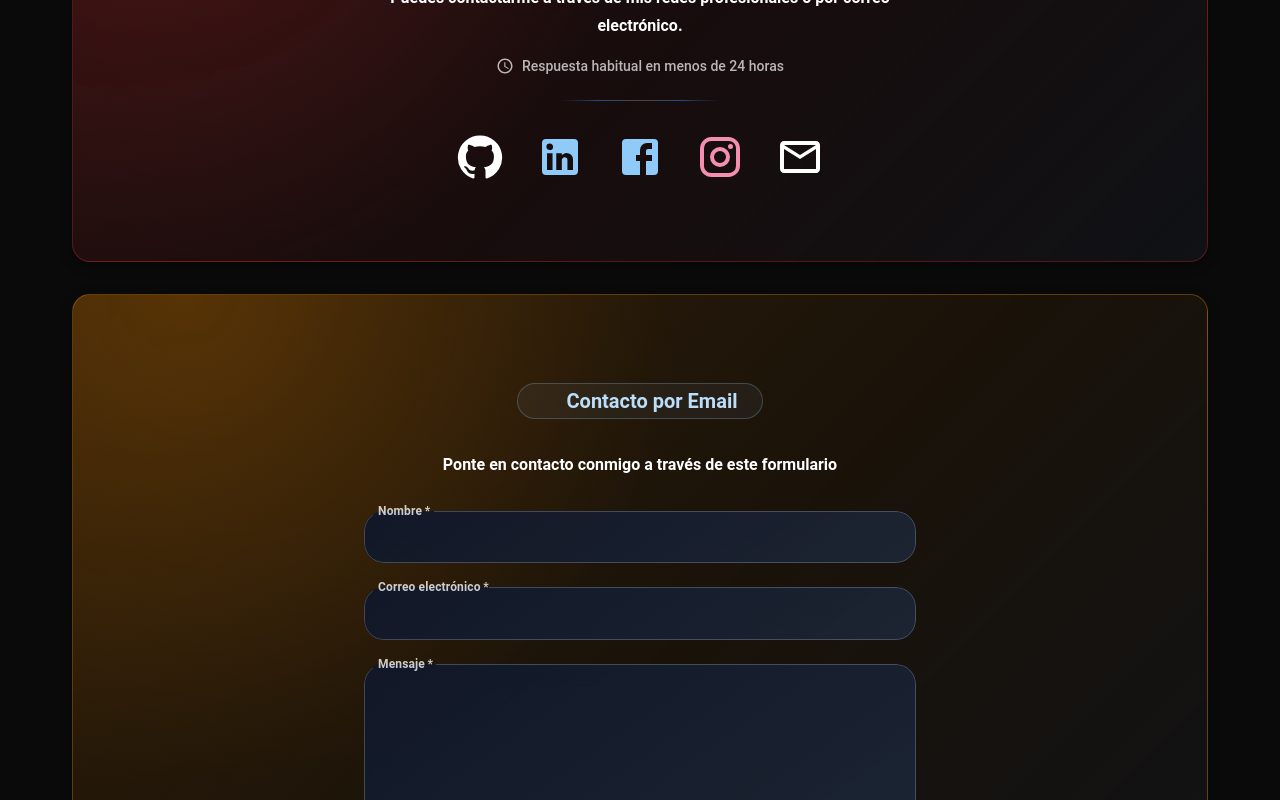
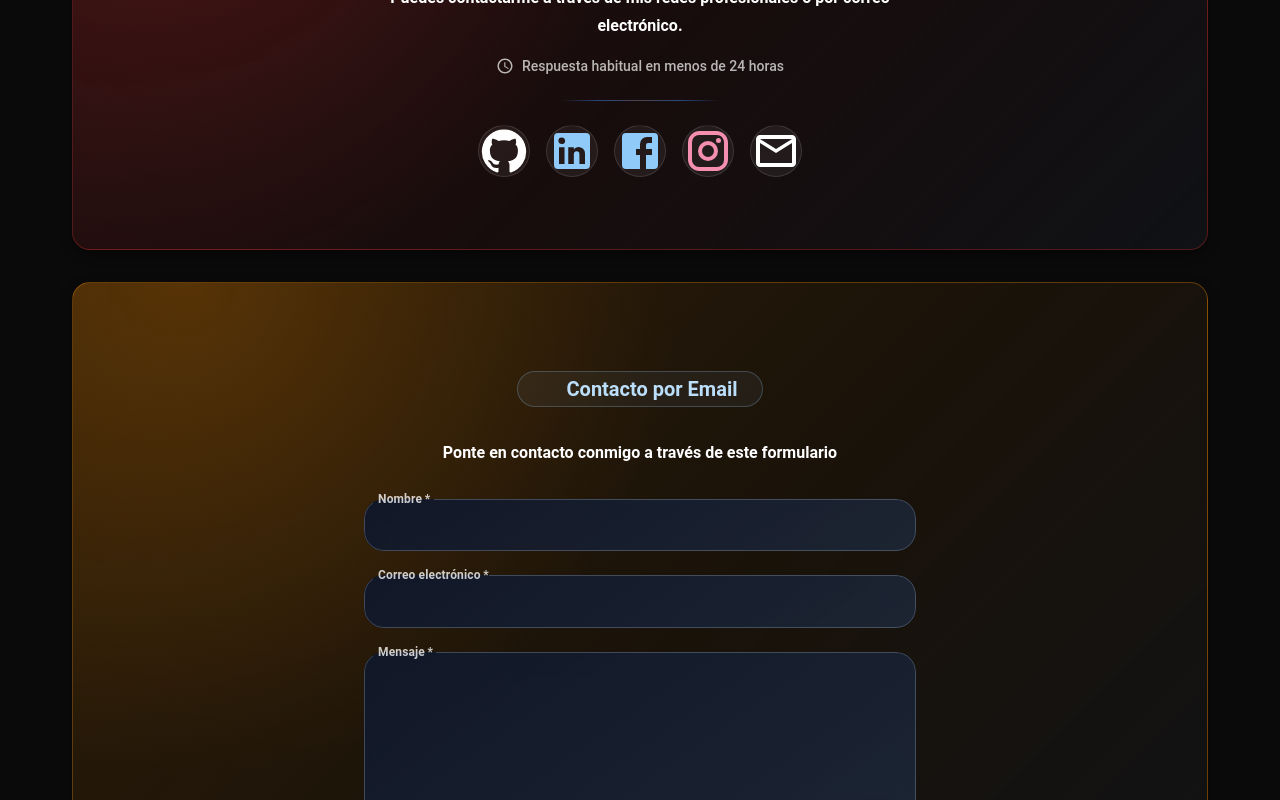
Before and after one commit to Patogol35/jorgito, a React (Vite) app: page / in a window 1280 px wide. Shown: the part 3460-4260 px from the top of the page. Built offline with nearby package versions, Linux system fonts and the light colour scheme; some icons are missing.

Commit message:
Update SocialLinks.jsx

```diff
--- a/src/components/SocialLinks.jsx
+++ b/src/components/SocialLinks.jsx
@@ -21,13 +21,49 @@ export default function SocialLinks({ socialLinks, size = "30px", animated = tru
   target="_blank"
   rel="noopener"
   sx={{
+    position: "relative",
+    width: 52,
+    height: 52,
+    borderRadius: "50%",
+    background: "rgba(255,255,255,0.06)",
+    border: "1px solid rgba(255,255,255,0.12)",
+    transition: "all 0.3s ease",
+
     "&:hover": {
-                backgroundColor: "transparent",
-                transform: animated ? "scale(1.2)" : "none",
+      background: "rgba(255,255,255,0.12)",
+      transform: animated ? "translateY(-5px) scale(1.08)" : "translateY(-5px)",
+      boxShadow: `0 8px 20px ${s.color}55`,
+      border: `1px solid ${s.color}88`,
+    },
+
+    "&:active": {
+      transform: "scale(0.94)",
+    },
+
+    "&::after": {
+      content: '""',
+      position: "absolute",
+      inset: -3,
+      borderRadius: "50%",
+      border: `1px solid ${s.color}35`,
+      opacity: 0,
+      transform: "scale(0.8)",
+      transition: "all 0.3s ease",
+    },
+
+    "&:hover::after": {
+      opacity: 1,
+      transform: "scale(1)",
     },
   }}
 >
-            {React.cloneElement(s.icon, { sx: { color: s.color, fontSize: size } })}
+  {React.cloneElement(s.icon, {
+    sx: {
+      color: s.color,
+      fontSize: size,
+      transition: "all 0.3s ease",
+    },
+  })}
 </IconButton>
         );
 
```
Lines whose indentation alone changed are shown as unchanged.
